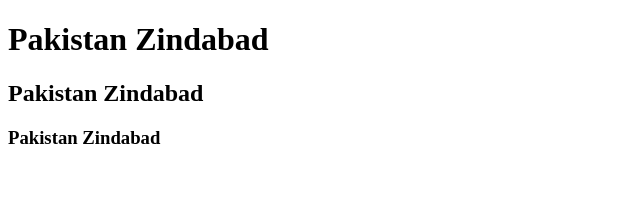
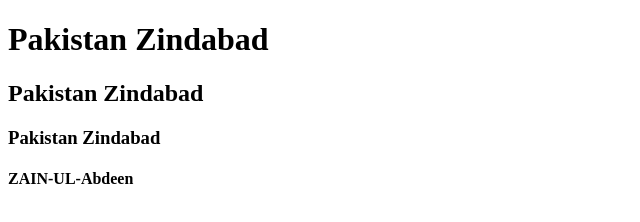
Before and after one commit to Zainulabdeen35/First-practice, a plain HTML site: page index.html in a window 1280 px wide. Shown: the whole page, without its empty margins (0-640 px from the left). Drawn offline with Linux system fonts and the light colour scheme.

Commit message:
Add name

```diff
--- a/index.html
+++ b/index.html
@@ -9,6 +9,7 @@
     <h1>Pakistan Zindabad</h1>
     <h2>Pakistan Zindabad</h2>
     <h3>Pakistan Zindabad</h3>
+    <h4>ZAIN-UL-Abdeen</h4>
 
 
 </body>
```
